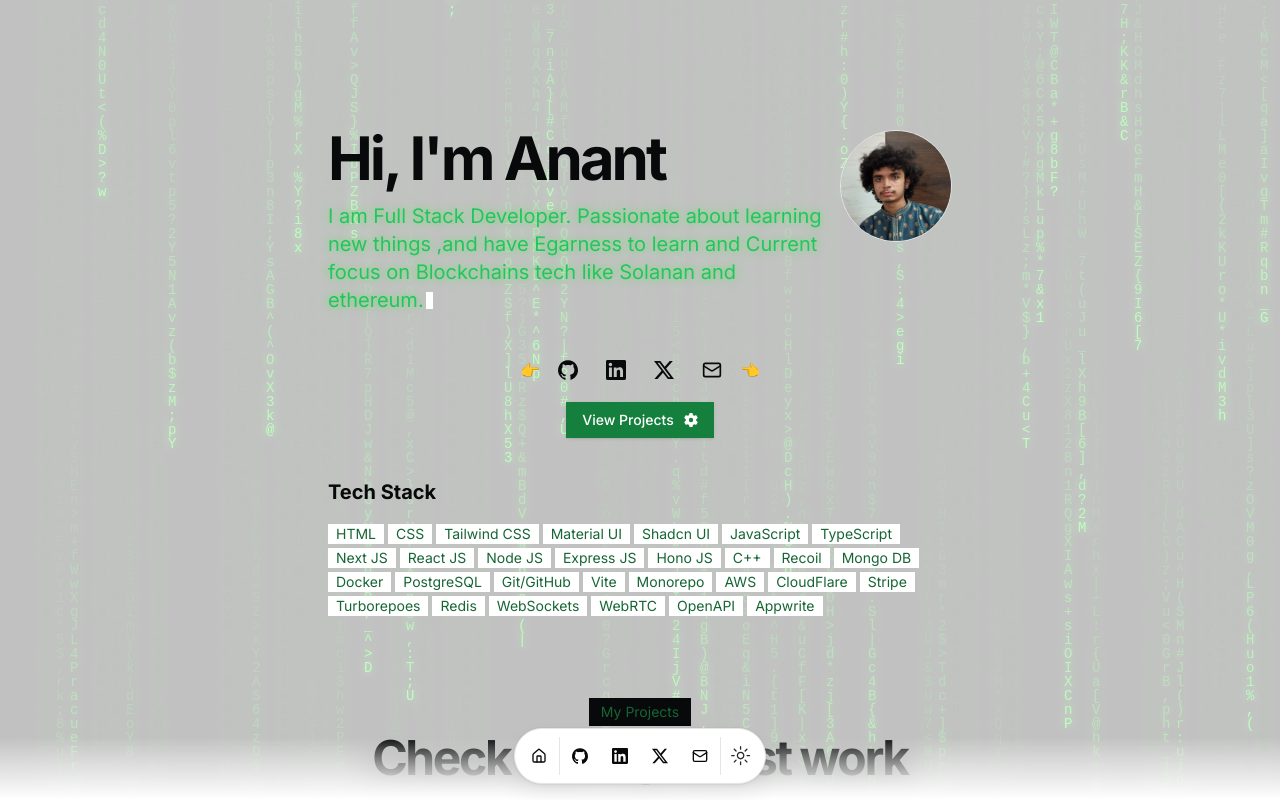
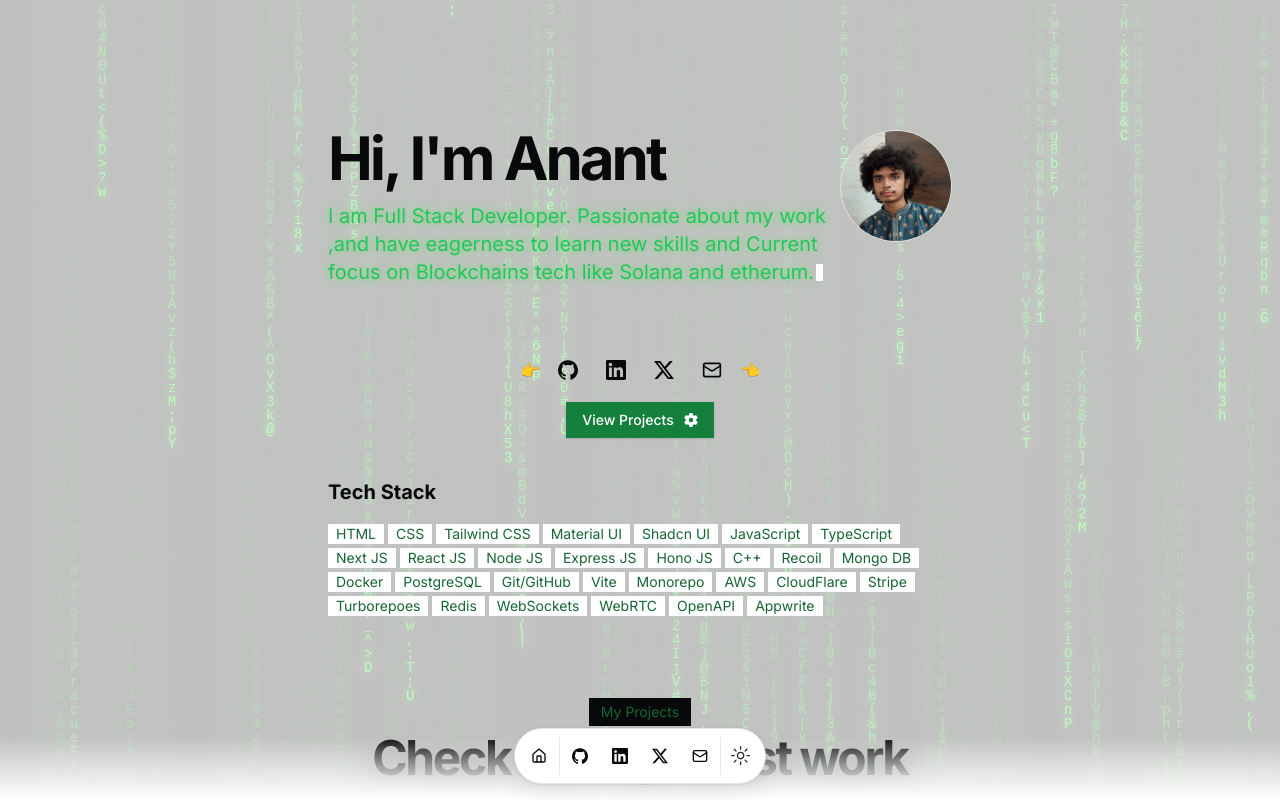
Before and after one commit to Anantdadhich/Portfolio-nextjs, a Next.js app: page / in a window 1280 px wide. Shown: the top 800 px of the page. Built offline with nearby package versions, Linux system fonts and the light colour scheme.

Commit message:
Update resume.tsx

```diff
--- a/src/data/resume.tsx
+++ b/src/data/resume.tsx
@@ -8,9 +8,9 @@ export const DATA = {
   location: "Bhilwara, India",
   locationLink: "https://maps.app.goo.gl/F5zdd1RkXEdX5uUY8",
   description:
-    " I am Full Stack Developer. Passionate about learning new things ,and have Egarness to learn and Current focus on Blockchains tech like Solanan and ethereum.",
+    " I am Full Stack Developer. Passionate about my work ,and have eagerness to learn new skills and Current focus on Blockchains tech like Solana and etherum.",
   summary:
-    "I am an developer i love to code and whenever gets bored turns into music currently focus on blockchain technologies .",
+    "I am  developer i love to code and whenever gets bored i turns into music currently focus on blockchain technologies .",
   skills: [
     "HTML",
     "CSS",
```
